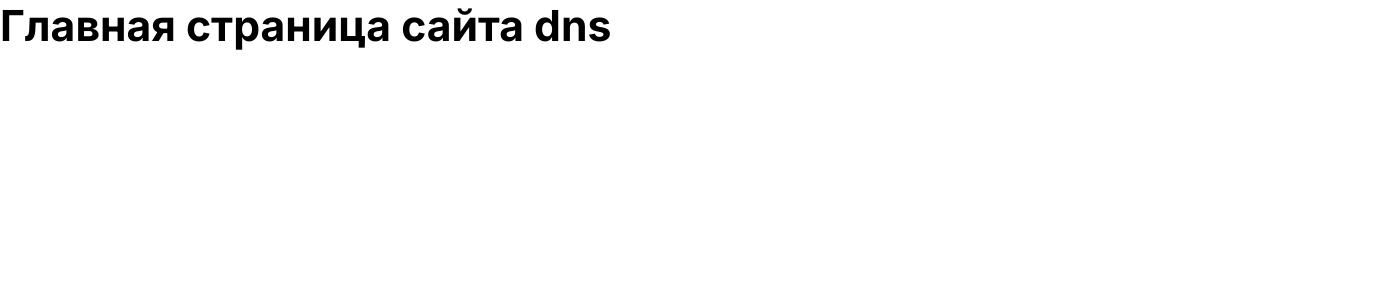
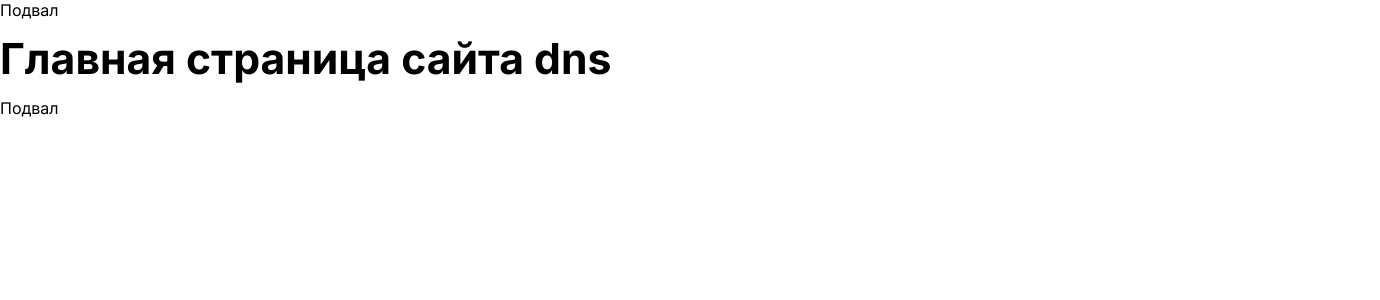
Before and after one commit to S1GHE/pet-project-kai, a React app in the folder client/: page / in a window 1280 px wide. Shown: the top 300 px of the page, 1380 px wide, since content can reach past the window. Built offline with nearby package versions, Linux system fonts and the light colour scheme.

Commit message:
Add: Добавление маршрутиризации в проект

```diff
--- a/client/src/app/App.tsx
+++ b/client/src/app/App.tsx
@@ -1,10 +1,14 @@
-import { Home } from "@src/pages/home";
+import { Suspense } from "react";
+import { BrowserRouter } from "react-router-dom";
 import "./index.scss";
+import { RouterApp } from "./route/RouterApp";
 
 export const App = () => {
   return (
-    <div>
-      <Home/>
-    </div>
+    <Suspense fallback={<div>Загрузка...</div>}>
+      <BrowserRouter>
+        <RouterApp/>
+      </BrowserRouter>
+    </Suspense>
   )
 }
--- /dev/null
+++ b/client/src/app/route/RouterApp.tsx
@@ -0,0 +1,13 @@
+import { Layout } from "@src/features/Layout"
+import { Route, Routes } from "react-router-dom"
+import { PublicLayoutRoutes } from "./paths"
+
+export const RouterApp = () => {
+  return (
+    <Routes>
+        <Route path="/" element={<Layout/>}>
+            {PublicLayoutRoutes.map(el => <Route path={el.path} element={el.element} key={el.path}/>)}
+        </Route>
+    </Routes>
+  )
+}
--- /dev/null
+++ b/client/src/app/route/paths.tsx
@@ -0,0 +1,6 @@
+import { HomeChunk } from "@src/pages/home";
+import { IRoute } from "../types/routeType";
+
+export const PublicLayoutRoutes: Array<IRoute> = [
+    {path: "/", element: <HomeChunk/>}
+]
--- /dev/null
+++ b/client/src/app/types/routeType.ts
@@ -0,0 +1,6 @@
+import { ReactNode } from "react";
+
+export interface IRoute {
+    path: string;
+    element: ReactNode;
+}
--- /dev/null
+++ b/client/src/features/Layout/Layout.tsx
@@ -0,0 +1,25 @@
+import { ContainerModule } from "@src/shared/scss"
+import { Outlet } from "react-router-dom"
+import classes from "@src/features/Layout/layout.module.scss";
+
+export const Layout = () => {
+  return (
+    <main className={classes.flex_wrapper}>
+        <header>
+            <div className={ContainerModule.container}>
+                Подвал
+            </div>
+        </header>
+
+        <section className={ContainerModule.container}>
+            <Outlet/>
+        </section>
+
+        <footer>
+            <div className={ContainerModule.container}>
+                Подвал
+            </div>
+        </footer>
+    </main>
+  )
+}
--- /dev/null
+++ b/client/src/features/Layout/index.ts
@@ -0,0 +1,5 @@
+import { Layout } from "@src/features/Layout/Layout";
+
+export{
+    Layout
+}
--- /dev/null
+++ b/client/src/features/Layout/layout.module.scss
@@ -0,0 +1,7 @@
+@use "@src/shared/scss/logic/func";
+
+.flex_wrapper{
+    display: flex;
+    flex-direction: column;
+    gap: func.vw(20, 1920);
+}
--- a/client/src/pages/home/index.ts
+++ b/client/src/pages/home/index.ts
@@ -1,5 +1,4 @@
-import {Home} from "@src/pages/home/Home";
+import { lazy } from "react";
 
-export{
-    Home
-}
+export const HomeChunk = lazy(() => import("@src/pages/home/Home").
+    then(module => ({default: module.Home})))
--- a/client/src/shared/scss/index.ts
+++ b/client/src/shared/scss/index.ts
@@ -1,5 +1,6 @@
 import TextModule from "@src/shared/scss/module/text.module.scss";
+import ContainerModule from "@src/shared/scss/module/container.module.scss";
 
 export{
-    TextModule
+    TextModule, ContainerModule
 }
--- /dev/null
+++ b/client/src/shared/scss/module/container.module.scss
@@ -0,0 +1,6 @@
+@use "@src/shared/scss/logic/func";
+
+.container{
+    width: 1380px;
+    margin-inline: auto;
+}
--- a/client/src/shared/scss/module/text.module.scss
+++ b/client/src/shared/scss/module/text.module.scss
@@ -1,4 +1,6 @@
 @use "@src/shared/scss/logic/func";
+
+
 
 .h1{
     font-size: func.vw(48, 1920);
```
